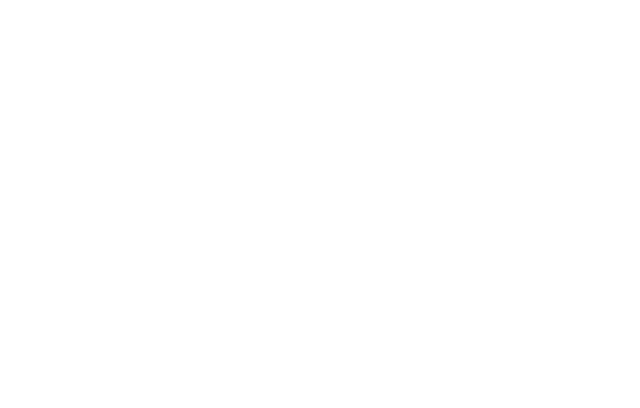
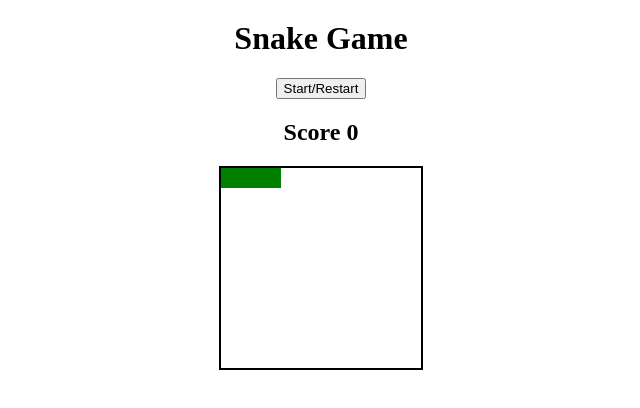
Before and after one commit to mikerobards/scrimba-snake-game, a plain HTML site: page index.html in a window 1280 px wide. Shown: the whole page, without its empty margins (319-959 px from the left). Drawn offline with Linux system fonts and the light colour scheme.

Commit message:
create grid and snake

```diff
--- a/index.html
+++ b/index.html
@@ -6,8 +6,10 @@
     <link rel="stylesheet" href="style.css">
 </head>
 <body>
-
-
+    <h1>Snake Game</h1>
+    <button id="start">Start/Restart</button>
+    <h2>Score <span id="score"></span>0</span></h2>
+    <div class="grid"></div>
     <script src="index.js"></script>
 </body>
 </html>
--- a/index.js
+++ b/index.js
@@ -1 +1,20 @@
-// js here
+const grid = document.querySelector('.grid')
+const startButton = document.getElementById('start')
+const score = document.getElementById('score')
+let squares = []
+let currentSnake = [0,1,2]
+
+function createGrid() {
+
+    for (let i = 0; i < 100; i++) {
+        const square = document.createElement('div')
+        square.classList.add('square')
+        grid.appendChild(square)
+        squares.push(square)
+    }
+
+}
+
+createGrid()
+
+currentSnake.forEach(index => squares[index].classList.add('snake') )
--- a/style.css
+++ b/style.css
@@ -1,3 +1,23 @@
 body {
-    margin: 0;
+    margin: 10;
+    padding: 10;
+    text-align: center;
 }
+
+.grid {
+    width: 200px;
+    height: 200px;
+    border: solid black 2px;
+    display: flex;
+    flex-wrap: wrap;
+    margin: 0 auto;
+}
+
+.square {
+    width: 20px;
+    height: 20px;
+}
+
+.snake {
+    background-color:green;
+}
```
